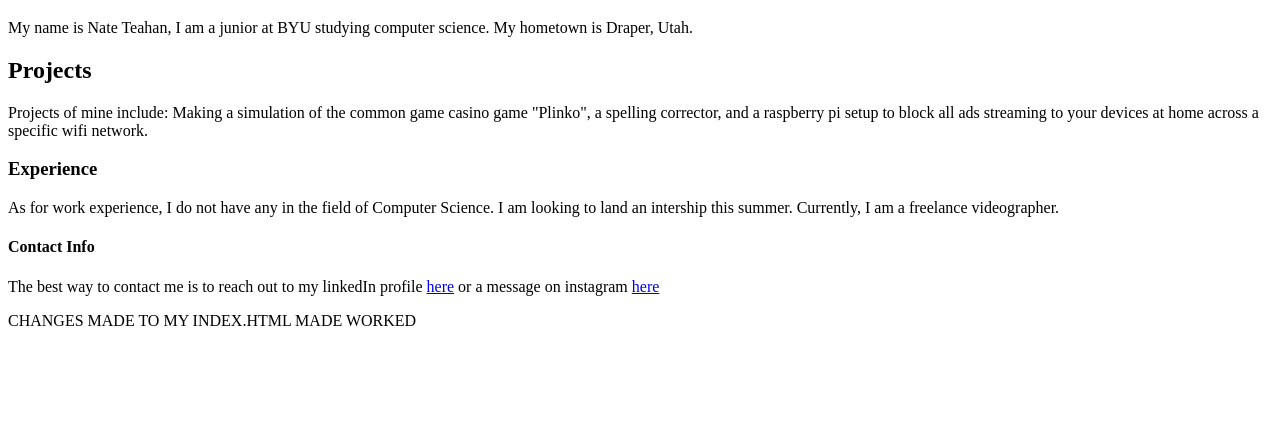
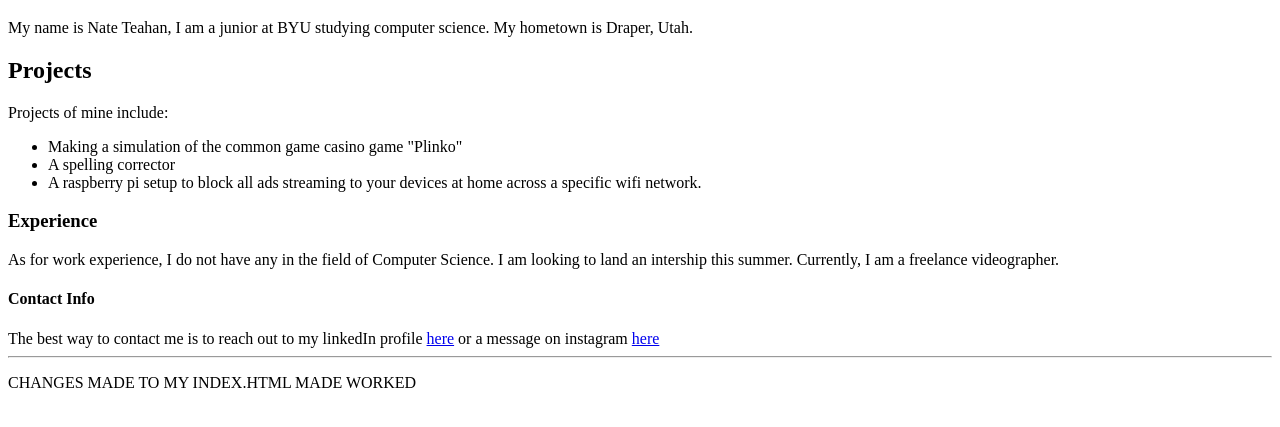
Before and after one commit to nateteahan/cs260HTML, a plain HTML site: page index.html in a window 1280 px wide. Shown: the part 61-488 px from the top of the page. Drawn offline with Linux system fonts and the light colour scheme.

Commit message:
First commit

```diff
--- a/index.html
+++ b/index.html
@@ -8,11 +8,17 @@
 <h1>About</h1>
 <p>My name is Nate Teahan, I am a junior at BYU studying computer science. My hometown is Draper, Utah.</p>
 <h2>Projects</h2>
-Projects of mine include: Making a simulation of the common game casino game "Plinko", a spelling corrector, and a raspberry pi setup to block all ads streaming to your devices at home across a specific wifi network.
+Projects of mine include:
+<ul>
+   <li> Making a simulation of the common game casino game "Plinko"</li>
+   <li> A spelling corrector</li>
+   <li> A raspberry pi setup to block all ads streaming to your devices at home across a specific wifi network.</li>
+</ul>
 <h3>Experience</h3>
 <p>As for work experience, I do not have any in the field of Computer Science. I am looking to land an intership this summer. Currently, I am a freelance videographer.</p>
 <h4>Contact Info</h4>
 The best way to contact me is to reach out to my linkedIn profile <a href="https://www.linkedin.com/in/nate-teahan-1b308314a/">here</a> or a message on instagram <a href="https://www.instagram.com/natethewizrad/?hl=en">here</a>
+<hr>
 <p>CHANGES MADE TO MY INDEX.HTML MADE WORKED<p/>
 </body>
 </html>
```
